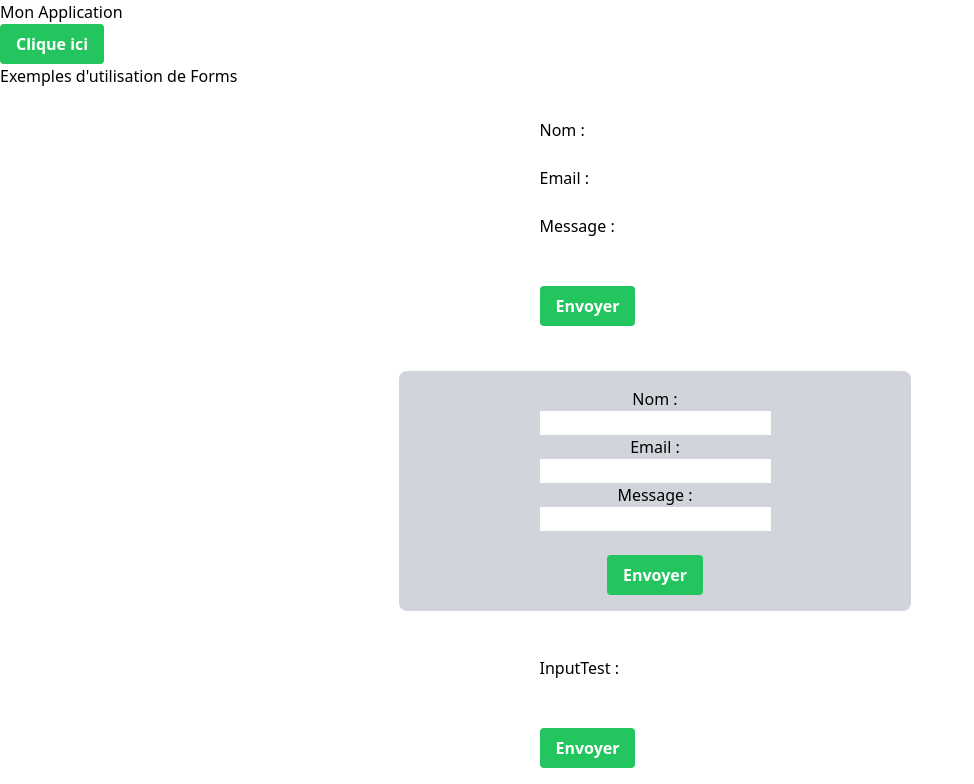
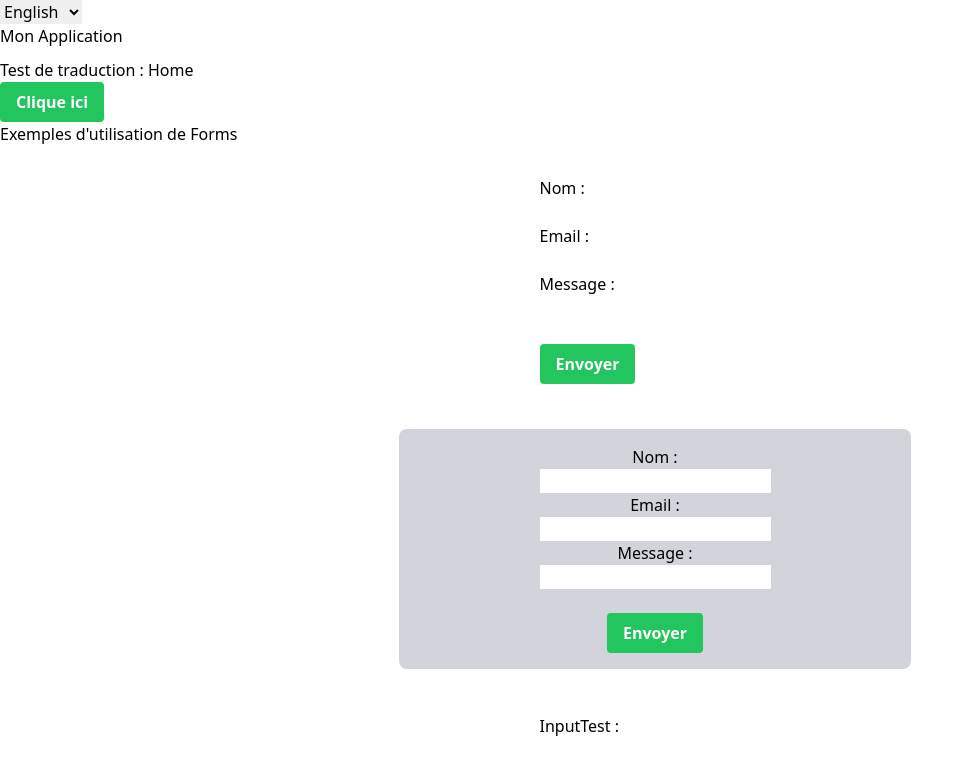
Before and after one commit to vivien46/VRK-NETWORK, a React (Vite) app in the folder client/: page / in a window 1280 px wide. Shown: the top 784 px of the page, without its empty margins (0-974 px from the left). Built offline with nearby package versions, Linux system fonts and the light colour scheme; no server answers.

Commit message:
Implement localization

```diff
--- a/client/package.json
+++ b/client/package.json
@@ -11,8 +11,10 @@
     "preview": "vite preview"
   },
   "dependencies": {
+    "i18next": "^23.11.3",
     "react": "^18.2.0",
     "react-dom": "^18.2.0",
+    "react-i18next": "^14.1.1",
     "react-icons": "^5.2.1",
     "react-router-dom": "^6.23.0"
   },
--- a/client/src/App.tsx
+++ b/client/src/App.tsx
@@ -1,10 +1,12 @@
 import React from 'react';
 import { BrowserRouter, Routes, Route } from 'react-router-dom';
 import Home from './pages/Home';
+import LanguageSelector from './components/LanguageSelector';
 
 const App: React.FC = () => {
   return (
     <BrowserRouter>
+      <LanguageSelector />
       <Routes>
         <Route path="/" element={<Home />} />
       </Routes>
--- /dev/null
+++ b/client/src/components/LanguageSelector.tsx
@@ -0,0 +1,22 @@
+import React, { useState } from "react";
+import i18n from "../i18n";
+
+const LanguageSelector: React.FC = () => {
+  const [selectedLanguage, setSelectedLanguage] = useState<string>(i18n.language);
+
+  const chooseLanguage = (e: React.ChangeEvent<HTMLSelectElement>) => {
+    e.preventDefault();
+    const newLanguage = e.target.value;
+    i18n.changeLanguage(newLanguage);
+    setSelectedLanguage(newLanguage);
+  };
+
+  return (
+    <select defaultValue={selectedLanguage} onChange={chooseLanguage}>
+      <option value="en">English</option>
+      <option value="fr">Français</option>
+    </select>
+  );
+};
+
+export default LanguageSelector;
--- /dev/null
+++ b/client/src/i18n/index.ts
@@ -0,0 +1,31 @@
+import i18n from "i18next";
+import { initReactI18next } from "react-i18next";
+
+import translationsInFra from '../locales/fr/translation.json';
+
+type TranslationResources = {
+  translation: Record<string, string>;
+};
+
+const resources: { fr: TranslationResources } = {
+  fr: {
+    translation: translationsInFra
+  },
+};
+
+// Initialiser i18n
+i18n
+  .use(initReactI18next)
+  .init({
+    resources,
+    lng: "en",
+    debug: true,
+    fallbackLng: "en",
+    interpolation: {
+      escapeValue: false,
+    },
+    ns: "translation",
+    defaultNS: "translation",
+  });
+
+export default i18n;
--- /dev/null
+++ b/client/src/locales/fr/translation.json
@@ -0,0 +1,6 @@
+{
+    "Home": "Accueil",
+    "About": "À propos",
+    "username.label": "Nom d'utilisateur",
+    "password.label": "Mot de passe"
+  }
--- a/client/src/pages/Home.tsx
+++ b/client/src/pages/Home.tsx
@@ -1,3 +1,4 @@
+import { useTranslation } from 'react-i18next'
 import { useEffect, useState } from 'react';
 import Button from '../components/Button';
 import Form, { FormProps } from '../components/Form';
@@ -22,6 +23,8 @@ interface User {
 }
 
 const Home: React.FC = () => {
+  const { t } = useTranslation();
+
   const formInputs = [
     { label: 'Nom', type: 'text', field: 'name', isRequired: true },
     { label: 'Email', type: 'email', field: 'email', isRequired: true },
@@ -56,6 +59,11 @@ const Home: React.FC = () => {
   return (
     <>
       <h1>Mon Application</h1>
+
+      <div className="mt-[10px]">
+        <button>Test de traduction : {t("Home")}</button>
+    </div>
+
       <Button content="Clique ici" />
 
       <p>Exemples d'utilisation de Forms</p>
```
Also changed, not shown: 1 other file (tests, documents, lock files or other folders).
